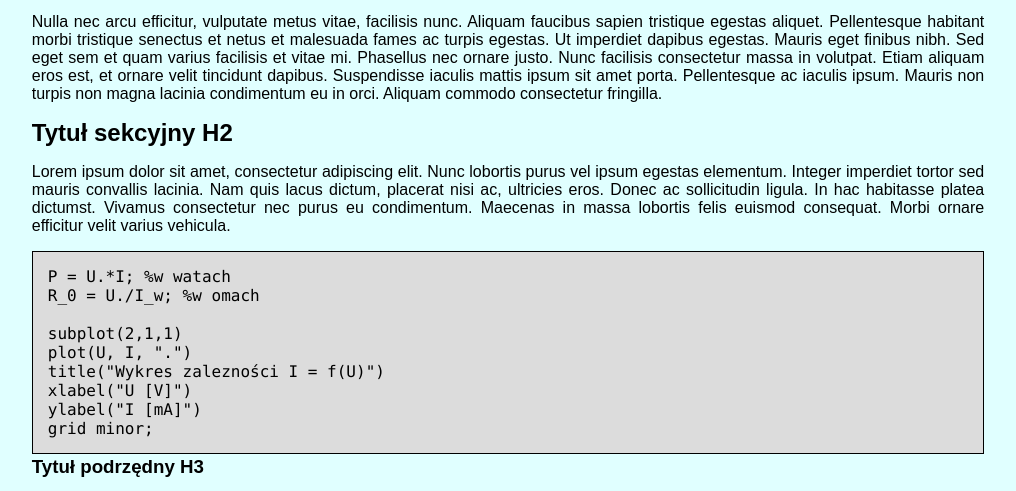
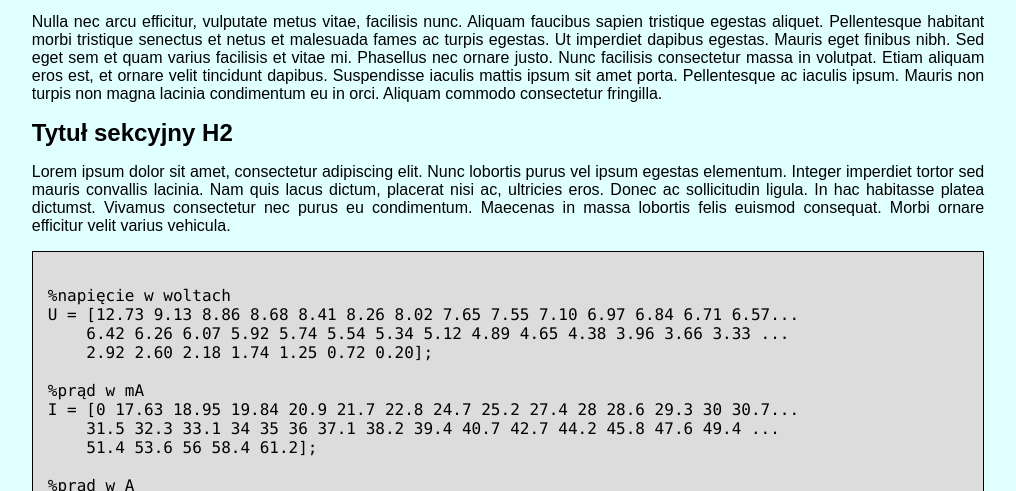
Before and after one commit to kfgromala/kfgromala.github.io, a plain HTML site: page index.html in a window 1280 px wide. Shown: the part 408-899 px from the top of the page, without its empty margins (132-1148 px from the left). Drawn offline with nearby package versions, Linux system fonts and the light colour scheme; some packages are replaced by stand-ins of ours.

Commit message:
Update index.html

```diff
--- a/index.html
+++ b/index.html
@@ -52,7 +52,21 @@ Serdecznie zapraszam! </p>
     In hac habitasse platea dictumst. Vivamus consectetur nec purus eu condimentum. Maecenas in massa lobortis felis euismod consequat.
     Morbi ornare efficitur velit varius vehicula. </p>
 
-<div class="kod">P = U.*I; %w watach
+<div class="kod">
+%napięcie w woltach
+U = [12.73 9.13 8.86 8.68 8.41 8.26 8.02 7.65 7.55 7.10 6.97 6.84 6.71 6.57...
+    6.42 6.26 6.07 5.92 5.74 5.54 5.34 5.12 4.89 4.65 4.38 3.96 3.66 3.33 ...
+    2.92 2.60 2.18 1.74 1.25 0.72 0.20];
+
+%prąd w mA
+I = [0 17.63 18.95 19.84 20.9 21.7 22.8 24.7 25.2 27.4 28 28.6 29.3 30 30.7...
+    31.5 32.3 33.1 34 35 36 37.1 38.2 39.4 40.7 42.7 44.2 45.8 47.6 49.4 ...
+    51.4 53.6 56 58.4 61.2];
+
+%prąd w A
+I_w = I/1000;
+
+P = U.*I; %w watach
 R_0 = U./I_w; %w omach
 
 subplot(2,1,1)
@@ -61,6 +75,14 @@ title("Wykres zalezności I = f(U)")
 xlabel("U [V]")
 ylabel("I [mA]")
 grid minor;
+
+subplot(2,1,2)
+plot(R_0, P, ".")
+title("Wykres zalezności P = f(R_0)")
+ylabel("P [mW]")
+xlabel("R_0 [\Omega]")
+grid minor;
+
 </div>
 
     <h3> Tytuł podrzędny H3 </h3>
```
